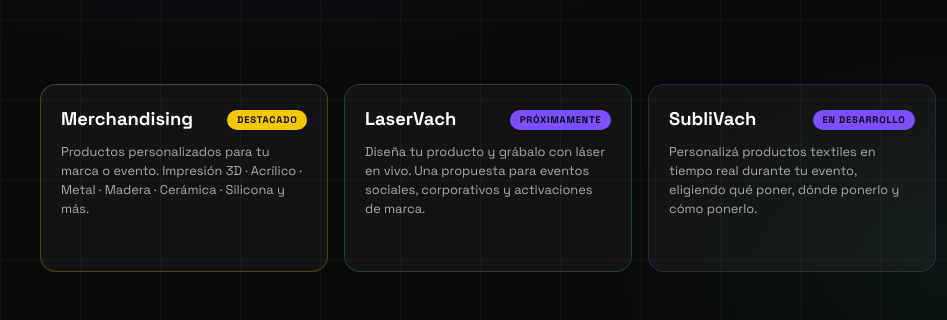
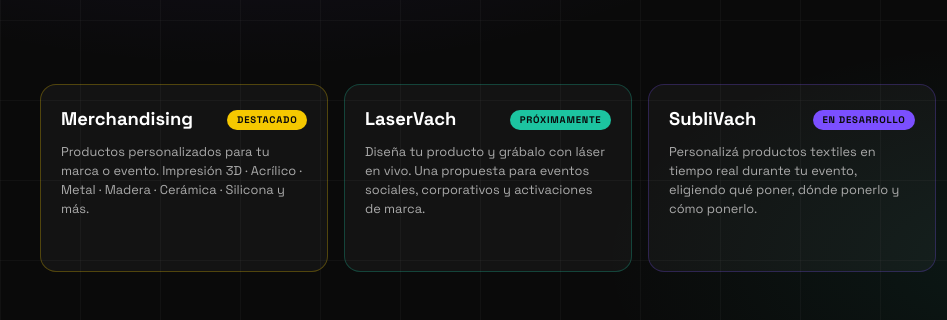
Before and after one commit to jonivach/vach-site, a plain HTML site: page vach-site/index.html in a window 1280 px wide. Shown: the part 380-700 px from the top of the page, 0-947 px from the left. Drawn offline with Linux system fonts and the light colour scheme.

Commit message:
Home: badge usa el color de acento de su card (Próximamente pasa a teal, igual que LaserVach)

```diff
--- a/vach-site/index.html
+++ b/vach-site/index.html
@@ -210,7 +210,7 @@
       letter-spacing: 0.08em;
       text-transform: uppercase;
       color: var(--black);
-      background: var(--purple);
+      background: var(--accent, var(--purple));
       padding: 0.25rem 0.6rem;
       border-radius: 100px;
       white-space: nowrap;
```
